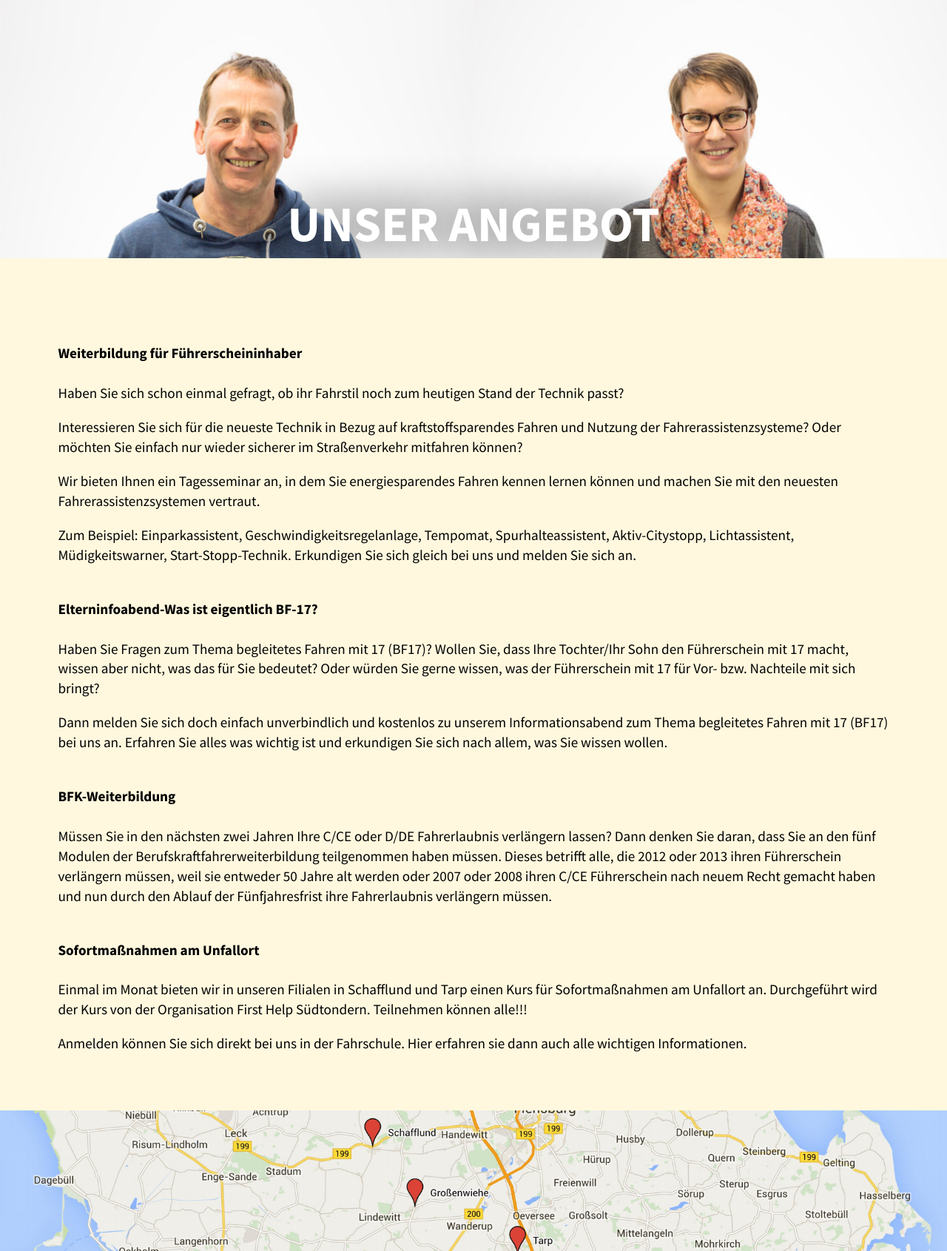
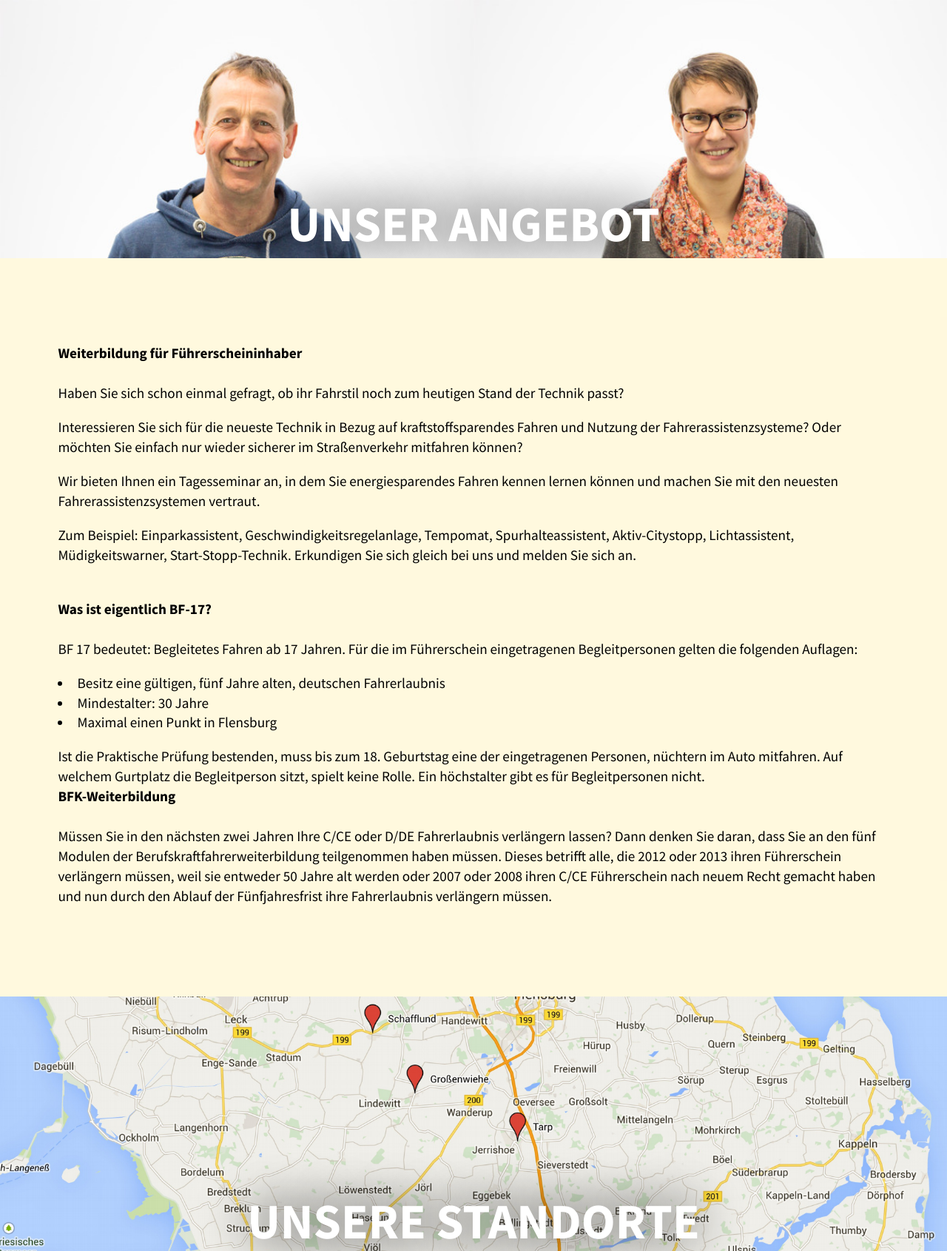
Before and after one commit to spralexx/Fahrschule-thimsen.de, a PHP site: page / in a window 1280 px wide. Shown: the part 842-2533 px from the top of the page at 74% size. Run offline with PHP 8.4, Linux system fonts and the light colour scheme.

Commit message:
aktuallisierung der texte

```diff
--- a/content/angebote.php
+++ b/content/angebote.php
@@ -20,19 +20,25 @@ Müdigkeitswarner, Start-Stopp-Technik.
 Erkundigen Sie sich gleich bei uns und melden Sie sich an.</p>
 <br>
 
-<h3>Elterninfoabend-Was ist eigentlich BF-17?</h3>
+<h3>Was ist eigentlich BF-17?</h3>
 <br>
-<p>Haben Sie Fragen zum Thema begleitetes Fahren mit 17 (BF17)?
-Wollen Sie, dass Ihre Tochter/Ihr Sohn den Führerschein mit 17
-macht, wissen aber nicht, was das für Sie bedeutet?
-Oder würden Sie gerne wissen, was der Führerschein mit 17 für
-Vor- bzw. Nachteile mit sich bringt?</p>
+<p>BF 17 bedeutet: Begleitetes Fahren ab 17 Jahren. Für die im Führerschein eingetragenen Begleitpersonen
+gelten die folgenden Auflagen:</p>
+<ul>
+<li>
+Besitz eine gültigen, fünf Jahre alten, deutschen Fahrerlaubnis
+</li>
+<li>
+Mindestalter: 30 Jahre
+</li>
+<li>
+Maximal einen Punkt in Flensburg
+</li>
 
-<p>Dann melden Sie sich doch einfach unverbindlich und kostenlos zu
-unserem Informationsabend zum Thema begleitetes Fahren mit 17
-(BF17) bei uns an. Erfahren Sie alles was wichtig ist und erkundigen
-Sie sich nach allem, was Sie wissen wollen.</p>
+</ul>
 
+Ist die Praktische Prüfung bestenden, muss bis zum 18. Geburtstag eine der eingetragenen Personen, nüchtern im Auto mitfahren.
+Auf welchem Gurtplatz die Begleitperson sitzt, spielt keine Rolle. Ein höchstalter gibt es für Begleitpersonen nicht.
 <br>
 <h3>BFK-Weiterbildung</h3>
 <br>
@@ -46,14 +52,3 @@ nach neuem Recht gemacht haben und nun durch den Ablauf der
 Fünfjahresfrist ihre Fahrerlaubnis verlängern müssen.</p>
 
 <br>
-<h3>Sofortmaßnahmen am Unfallort</h3>
-<br>
-<p>
-Einmal im Monat bieten wir in unseren Filialen in Schafflund und Tarp einen Kurs
-für Sofortmaßnahmen am Unfallort an.
-Durchgeführt wird der Kurs von der Organisation First Help Südtondern.
-Teilnehmen können alle!!!
-</p>
-<p>
-Anmelden können Sie sich direkt bei uns in der Fahrschule.
-Hier erfahren sie dann auch alle wichtigen Informationen.</p>
--- a/content/faq.php
+++ b/content/faq.php
@@ -3,7 +3,7 @@
 		<h4>Frage</h4>
 		<p>Was kostet mich der Führerschein?</p>
 		<h4>Antwort</h4>
-		<p>Das hängt von der Führerscheinklasse und dem Talent des Schülers ab. Zwischen 1200€ und 1800€ für den B-Schein.</p>
+		<p>Das hängt von der Führerscheinklasse und dem Talent des Schülers ab. Zwischen 1800€ und 2500€ für den B-Schein.</p>
 	</article>
 	<article class="faq_content">
 		<h4>Frage</h4>
@@ -11,15 +11,14 @@
 		<h4>Antwort</h4>
 		<p>14 Stück. Davon 12 Grund- und 2 Zusatz-Unterrichte.</p>
 	</article>
-
 </section>
 
 <section class="faq_even">
 	<article class="faq_content">
 		<h4>Frage</h4>
-		<p>Was brauche ich fur den Antrag?</p>
+		<p>Was brauche ich für den Antrag?</p>
 		<h4>Antwort</h4>
-		<p>Ausweis, Fotos, Sehtest und einen Erste-Hilfe-Kurs</p>
+		<p>Ausweis, Foto, Sehtest und einen Erste-Hilfe-Kurs</p>
 	</article>
 
 	<article class="faq_content">
--- a/content/tarp.php
+++ b/content/tarp.php
@@ -3,7 +3,8 @@
 <h1>Öffnungszeiten:</h1>
 <ul class="gw_filliale_oeffnungszeiten">
     <li><h1>Büro:</h1></li>
-    <li class="gw_date_line">Mo. und Do. 17:00-19:00 Uhr</li>
+    <li class="gw_date_line">Mo. 18:00-19:00 Uhr</li>
+    <li class="gw_date_line">Do. 17:00-19:00 Uhr</li>
     <li><h1>Unterricht:</h1></li>
     <li class="gw_date_line">Mo. und Do. 19:00-20:30 Uhr</li>
 </ul>
```
